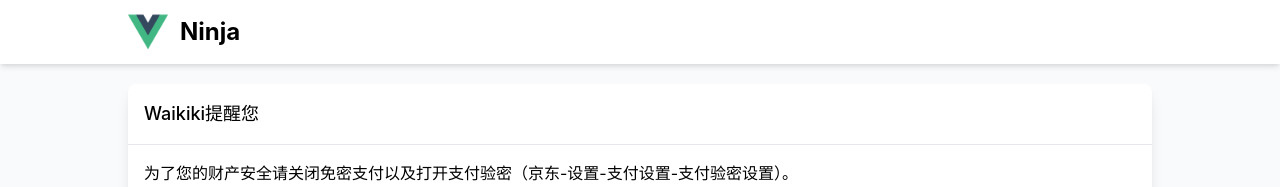
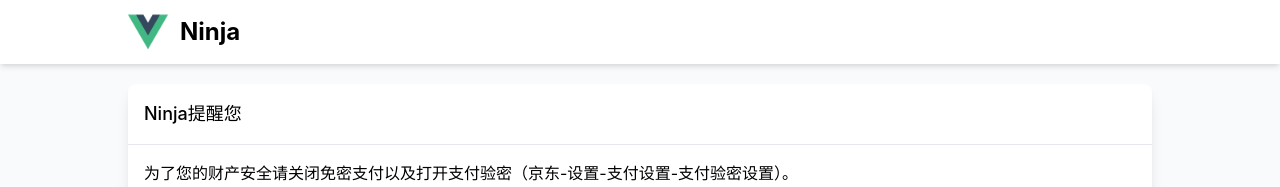
Before and after one commit to Waikkii/Waikiki_ninja, a Vue app in the folder frontend/: page /#/login in a window 1280 px wide. Shown: the top 187 px of the page. Built offline with nearby package versions, Linux system fonts and the light colour scheme; no server answers.

Commit message:
Update login.vue

```diff
--- a/frontend/src/views/login.vue
+++ b/frontend/src/views/login.vue
@@ -3,7 +3,7 @@
     <div class="card">
       <div class="card-header">
         <div class="flex items-center justify-between">
-          <p class="card-title">Waikiki提醒您</p>
+          <p class="card-title">Ninja提醒您</p>
         </div>
       </div>
       <div class="card-body text-base leading-6">
@@ -53,6 +53,7 @@
           <p class="card-subtitle">——在api.m.jd.com域名下找POST请求大概率能找到wskey。</p>
           <p class="card-subtitle">wskey在录入后立马上线，系统会在指定时间检查wskey，有效则自动转换出cookie登录</p>
           <p class="card-subtitle">cookie失效后，也会在系统设定的指定时间内自动转换出新的cookie，实现一次录入长期有效</p>
+          <b>wskey会随着京东app的退出登录和更改密码而失效，清楚app数据或者卸载软件不会影响。</b>
         </div>
         <span class="card-subtitle"> 请在下方输入您的 WSCK  </span>
       </div>
```
